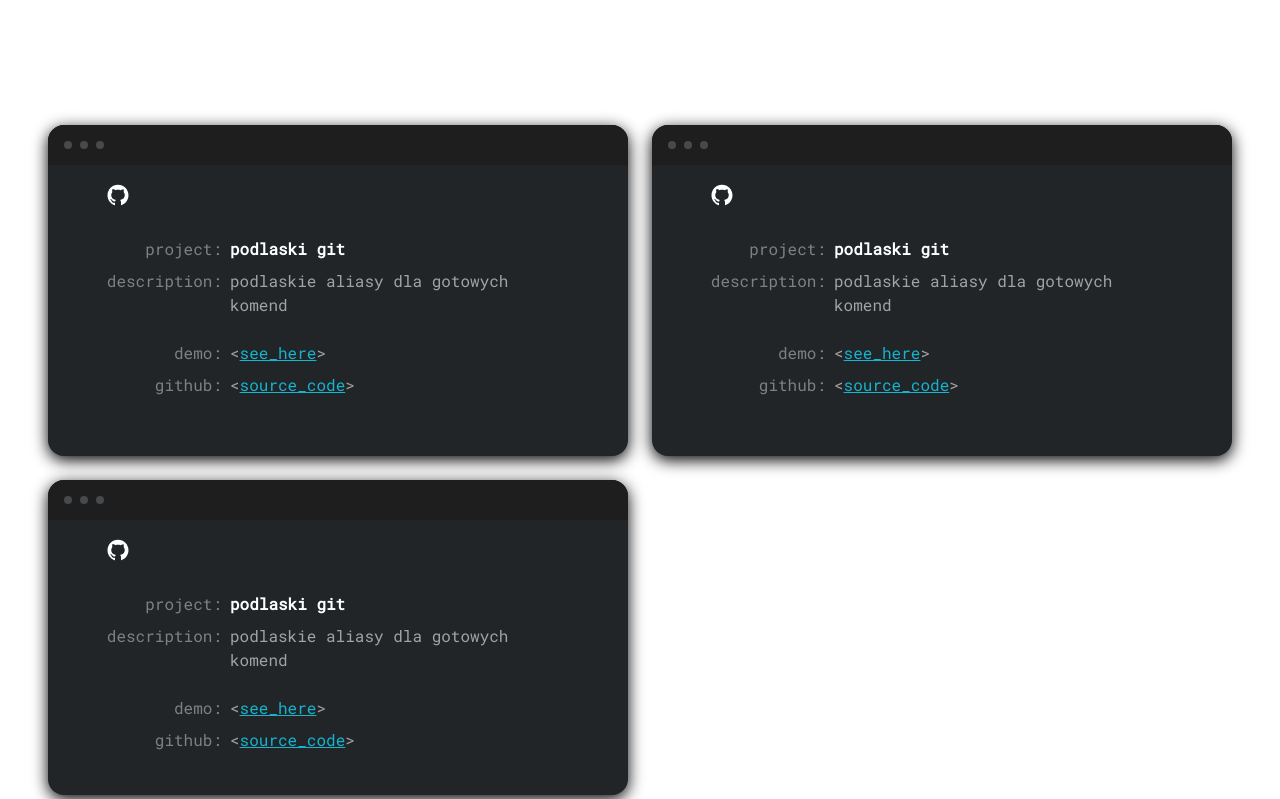
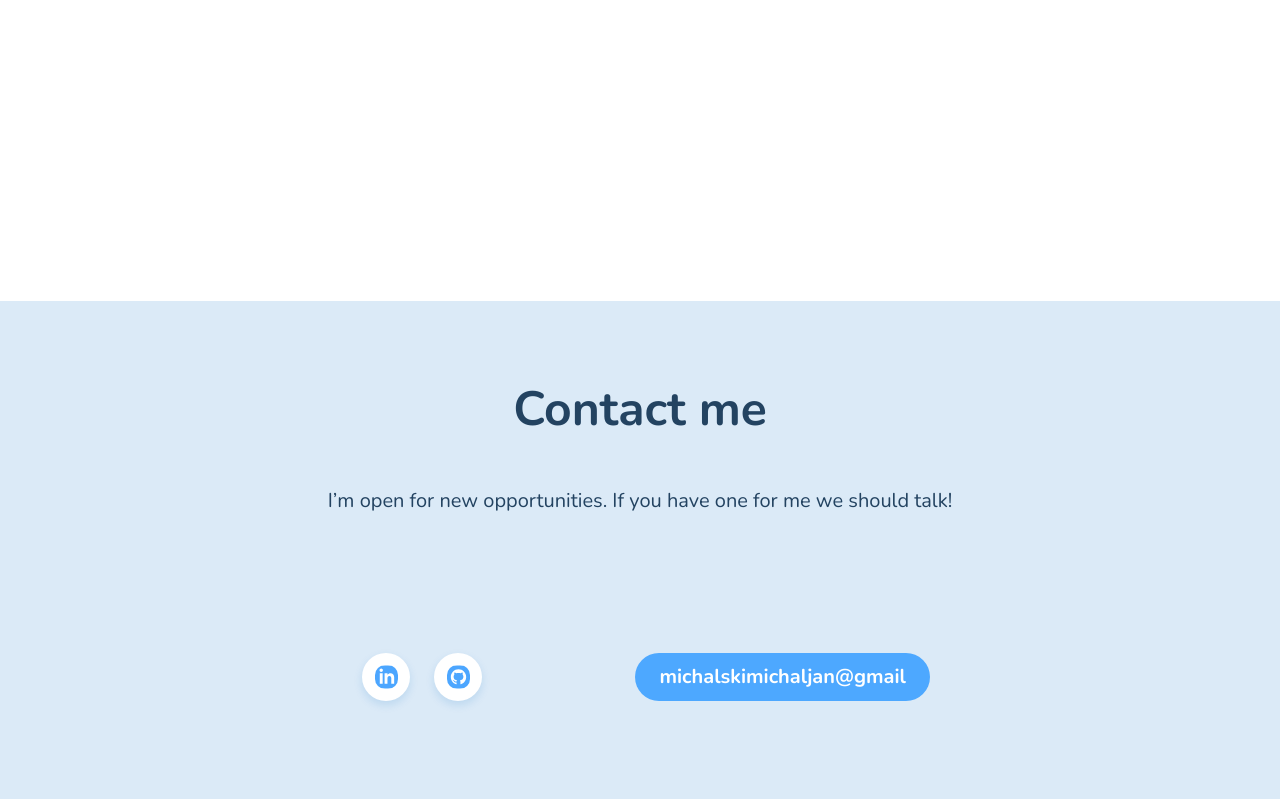
Before and after one commit to mich1990/portfolio, a website built with webpack: page src/pages/index.html in a window 1280 px wide. Shown: the part 2149-2948 px from the top of the page. Built offline with nearby package versions, Linux system fonts and the light colour scheme.

Commit message:
Removed temp articles

```diff
--- a/src/pages/index.html
+++ b/src/pages/index.html
@@ -98,106 +98,7 @@
           I started my frontend developer path in 2020. Since then, I’ve built
           some projects. Here’s the list of the things I’ve done so far.
         </p>
-        <div class="projects-grid">
-          <article class="project">
-            <div class="project__window">
-              <span class="project__circle"></span>
-              <span class="project__circle"></span>
-              <span class="project__circle"></span>
-            </div>
-            <div class="project__content">
-              <img src="../assets/img/Github Icon.svg" alt="" />
-              <h3 class="project__title project__grid">
-                <span class="project__label">project:</span> podlaski git
-              </h3>
-              <p class="project__grid project__grid--description">
-                <span class="project__label">description:</span
-                ><span>podlaskie aliasy dla gotowych komend</span>
-              </p>
-              <p class="project__grid">
-                <span class="project__label">demo:</span>
-                <span>
-                  &lt;<a class="project__link" href="#" title="podlaski git"
-                    >see_here</a
-                  >&gt;
-                </span>
-              </p>
-              <p class="project__grid project__grid--description">
-                <span class="project__label">github:</span>
-                <span>
-                  &lt;<a class="project__link" href="#" title="podlaski git"
-                    >source_code</a
-                  >&gt;
-                </span>
-              </p>
-            </div>
-          </article>
-          <article class="project">
-            <div class="project__window">
-              <span class="project__circle"></span>
-              <span class="project__circle"></span>
-              <span class="project__circle"></span>
-            </div>
-            <div class="project__content">
-              <img src="../assets/img/Github Icon.svg" alt="" />
-              <h3 class="project__title project__grid">
-                <span class="project__label">project:</span> podlaski git
-              </h3>
-              <p class="project__grid project__grid--description">
-                <span class="project__label">description:</span
-                ><span>podlaskie aliasy dla gotowych komend</span>
-              </p>
-              <p class="project__grid">
-                <span class="project__label">demo:</span>
-                <span>
-                  &lt;<a class="project__link" href="#" title="podlaski git"
-                    >see_here</a
-                  >&gt;
-                </span>
-              </p>
-              <p class="project__grid">
-                <span class="project__label">github:</span>
-                <span>
-                  &lt;<a class="project__link" href="#" title="podlaski git"
-                    >source_code</a
-                  >&gt;
-                </span>
-              </p>
-            </div>
-          </article>
-          <article class="project">
-            <div class="project__window">
-              <span class="project__circle"></span>
-              <span class="project__circle"></span>
-              <span class="project__circle"></span>
-            </div>
-            <div class="project__content">
-              <img src="../assets/img/Github Icon.svg" alt="" />
-              <h3 class="project__title project__grid">
-                <span class="project__label">project:</span> podlaski git
-              </h3>
-              <p class="project__grid project__grid--description">
-                <span class="project__label">description:</span
-                ><span>podlaskie aliasy dla gotowych komend</span>
-              </p>
-              <p class="project__grid">
-                <span class="project__label">demo:</span>
-                <span>
-                  &lt;<a class="project__link" href="#" title="podlaski git"
-                    >see_here</a
-                  >&gt;
-                </span>
-              </p>
-              <p class="project__grid">
-                <span class="project__label">github:</span>
-                <span>
-                  &lt;<a class="project__link" href="#" title="podlaski git"
-                    >source_code</a
-                  >&gt;
-                </span>
-              </p>
-            </div>
-          </article>
+        <div class="projects-grid projects-grid--js">
         </div>
       </section>
       <section id="contact" class="contact">
```
